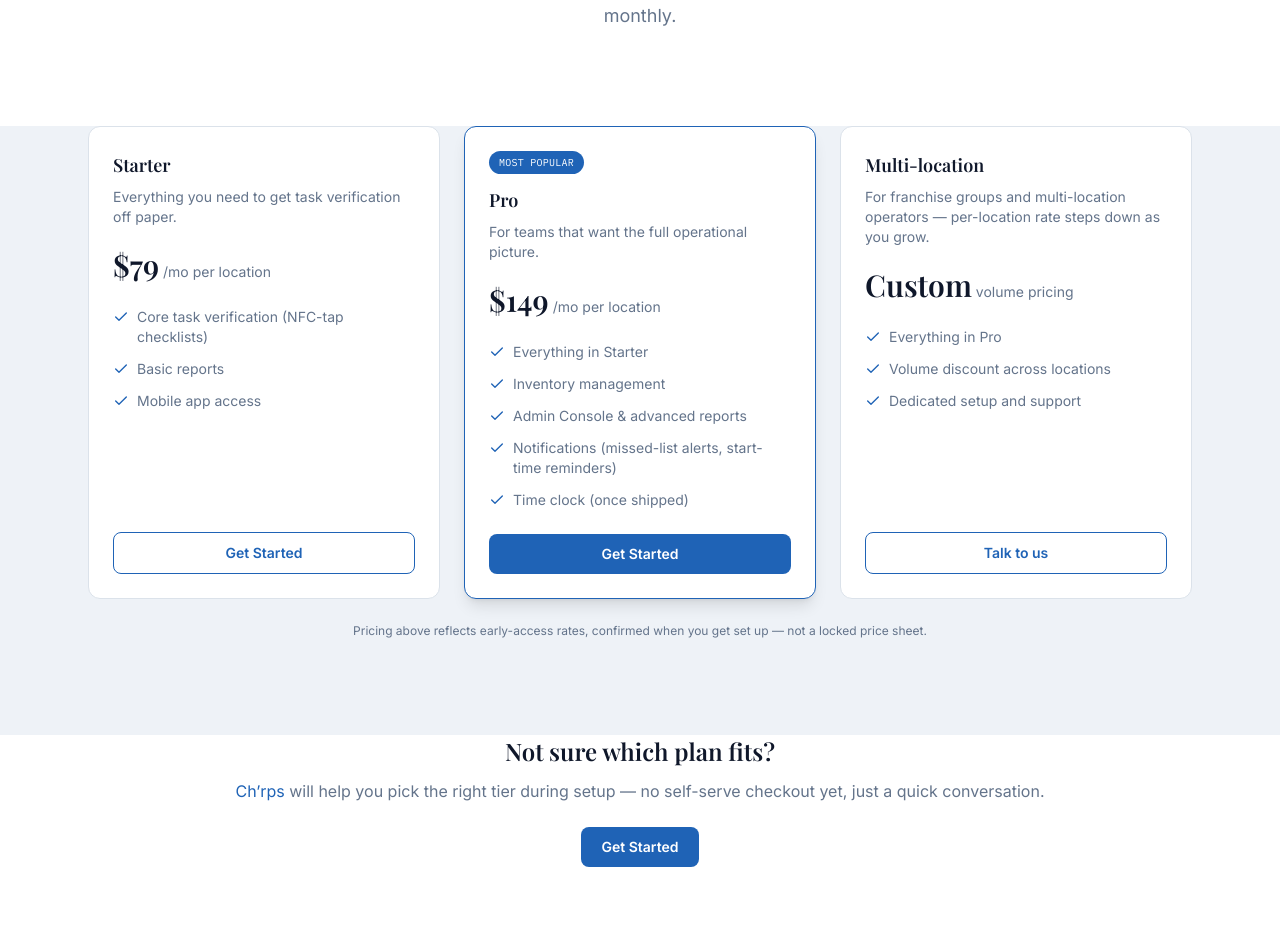
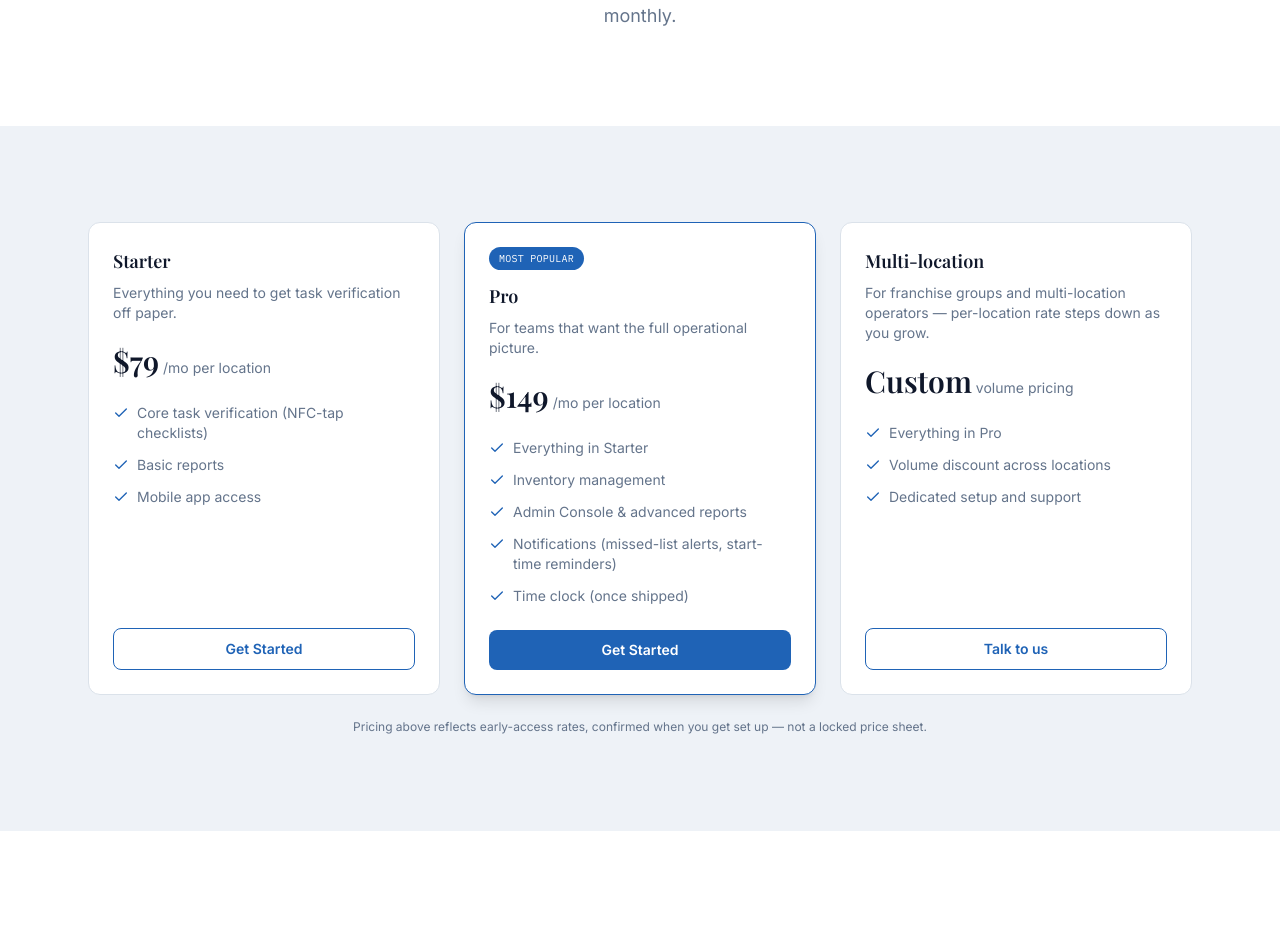
Before and after one commit to BostonBijold/usechrps, a Next.js app: page /pricing in a window 1280 px wide. Shown: the part 283-1215 px from the top of the page. Built offline with nearby package versions, Linux system fonts and the light colour scheme.

Commit message:
page fix

```diff
--- a/app/pricing/page.tsx
+++ b/app/pricing/page.tsx
@@ -25,7 +25,7 @@ export default function PricingPage() {
         </p>
       </Section>
 
-      <Section bg="bg-card" tightTop>
+      <Section bg="bg-card">
         <div className="grid gap-6 lg:grid-cols-3">
           {TIERS.map((tier) => (
             <div
@@ -73,7 +73,7 @@ export default function PricingPage() {
         </p>
       </Section>
 
-      <Section tightTop>
+      <Section>
         <div className="text-center">
           <h2 className="font-heading text-2xl font-semibold text-ink">
             Not sure which plan fits?
@@ -83,7 +83,7 @@ export default function PricingPage() {
             self-serve checkout yet, just a quick conversation.
           </p>
           <div className="mt-6">
-            <Button href="/signup">Get Started</Button>
+            <Button href="/contact">Talk to Us</Button>
           </div>
         </div>
       </Section>
```
